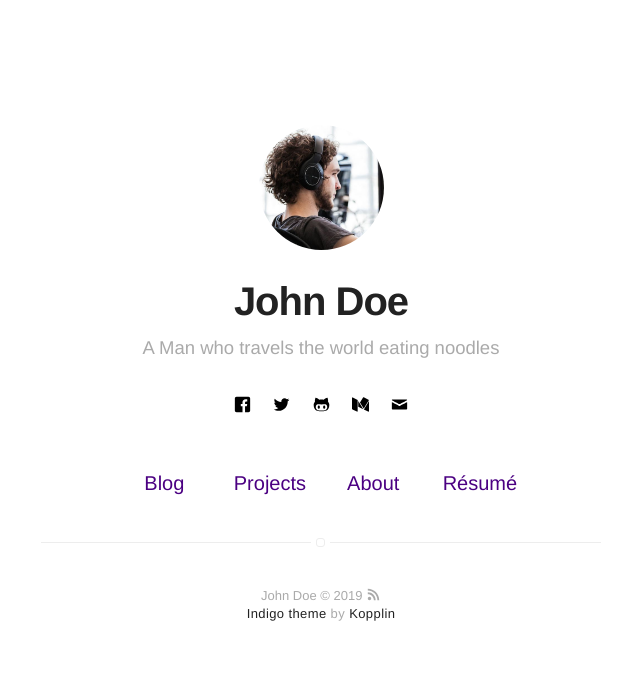
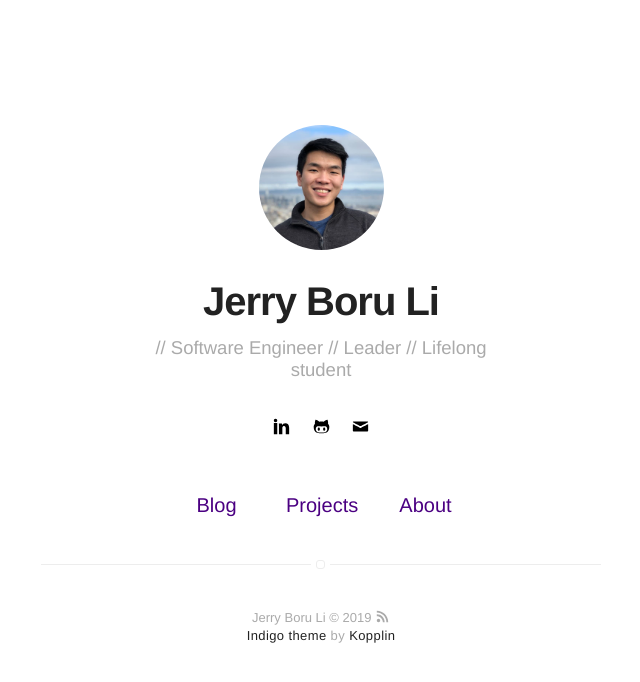
Before and after one commit to JerryBLi/jerrybli.github.io, a Jekyll site: the page built from index.html, in a window 1280 px wide. Shown: the top 682 px of the page, without its empty margins (319-959 px from the left). Built offline with Jekyll 4.4.1, drawn with Linux system fonts in a browser that asks for light colours.

Commit message:
modified websites

```diff
--- a/_config.yml
+++ b/_config.yml
@@ -1,6 +1,6 @@
 # main text of home
-name: John Doe
-bio: A Man who travels the world eating noodles
+name: Jerry Boru Li
+bio: // Software Engineer // Leader // Lifelong student
 
 # twitter summary info
 description: A blog about technology and stuff related
@@ -12,11 +12,11 @@ picture: assets/images/profile.jpg
 
 # If you want to include your resume, set to true
 # and specify source (external or local).
-resume: true
+resume: false
 resume-external: true
 resume-url: https://google.com/?q=my+resume
 
-url: https://koppl.in/indigo
+url: https://BoruLi.com
 # your url: http://USERNAME.github.io
 
 permalink: /:title/
@@ -34,28 +34,28 @@ disqus:
   categories: [blog, project] # only show disqus for posts that have these categories
 
 # if you don't have any of social below, comment the line
-facebook: myfacebook
-twitter: mytwitter
+#facebook: myfacebook
+#twitter: mytwitter
 # google: mygoogle
 # instagram: myinstagram
 # pinterest: mypinterest
-# linkedin: mylinkedin
+linkedin: https://www.linkedin.com/in/jerryboruli/
 # youtube: myyoutube
 # spotify: myspotify
-github: mygithub
+github: https://github.com/JerryBLi
 # gitlab: mygitlab
 # lastfm: mylastfm
 # stackoverflow: 7044681/mystackoverflow
 # quora: userquora
 # reddit: username
-medium: medium
+#medium: medium
 # vimeo: myvimeo
 # lanyrd: mylanyrd
-email: myemail@gmail.com
+email: me@boruli.com
 
 authors:
     johndoe:
-        name: John Doe
+        name: Jerry Li
         bio: A Man who travels the world eating noodles
         external-image: false
         picture: assets/images/profile.jpg
```
Also changed, not shown: .travis.yml (deleted), assets/images/james.jpg (deleted), assets/images/jekyll-logo-light-solid.png (deleted), assets/images/markdown.jpg (deleted), assets/images/profile.jpg, assets/screen-shot.png (deleted).
